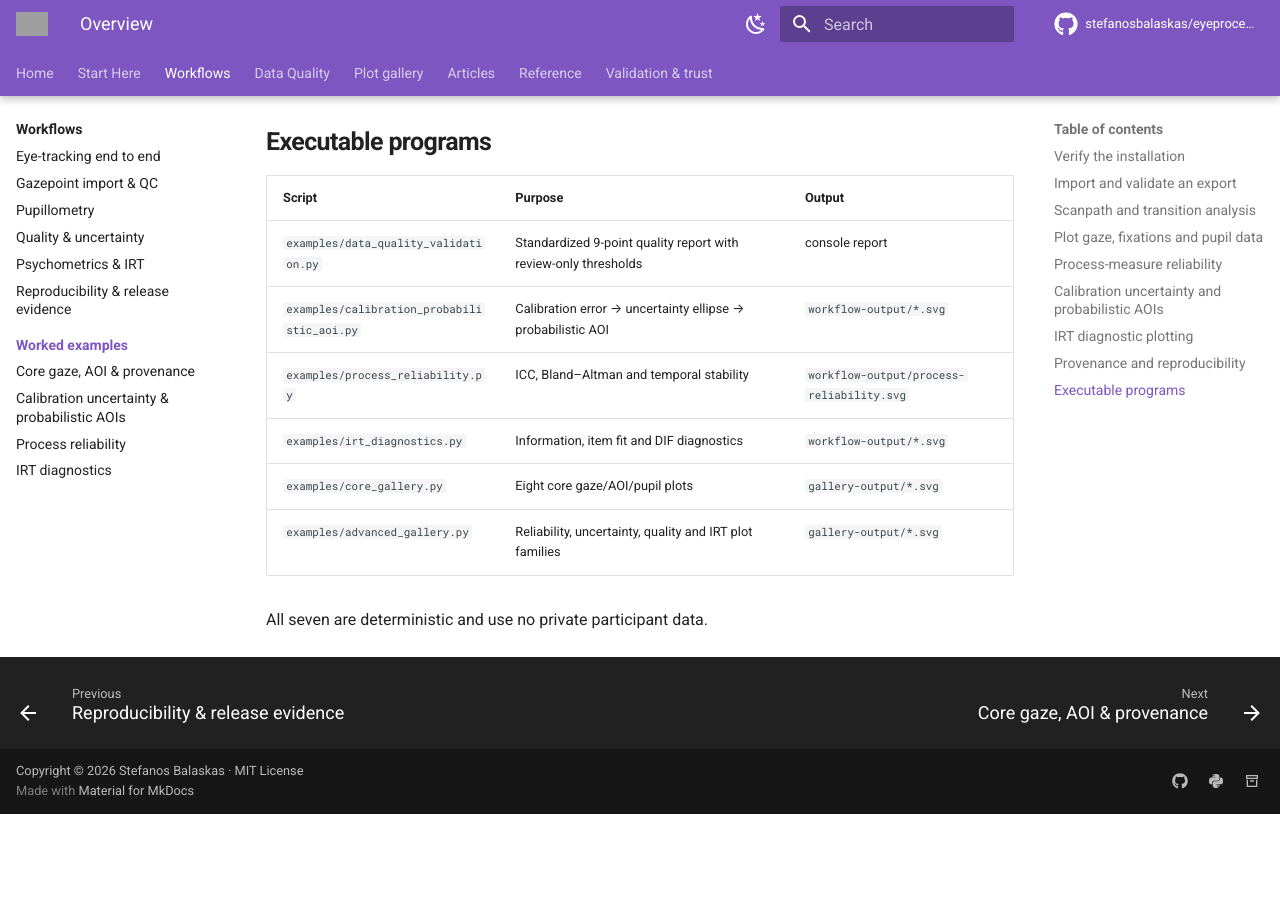
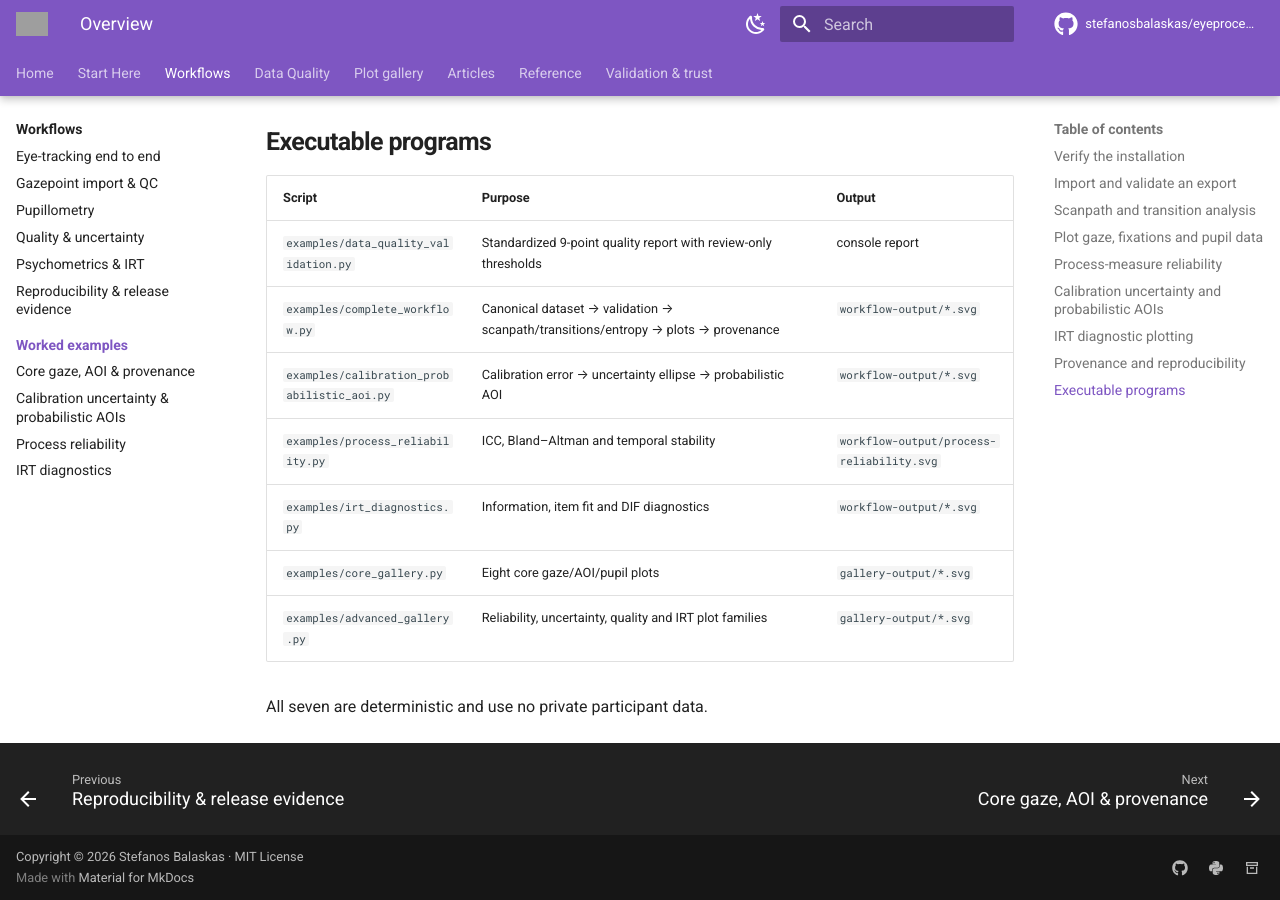
Before and after one commit to stefanosbalaskas/eyeprocesspy, an MkDocs documentation site: the page built from docs/examples/index.md, in a window 1280 px wide and 900 px high, scrolled down 3643 px. Built offline with MkDocs 1.6.1 and Material for MkDocs 9.7.7, drawn with Linux system fonts in a browser that asks for light colours; comment, search, counter and statistics services are not loaded; before the commit the page ends 4457 px from its top, so only the background shows below that; grey boxes are pictures that could not be loaded.

Commit message:
docs: fix runnable examples table rendering

```diff
--- a/docs/examples/index.md
+++ b/docs/examples/index.md
@@ -171,7 +171,8 @@ For release-level verification, use the deterministic benchmark, validation evid
 
 | Script | Purpose | Output |
 | --- | --- | --- |
-| `examples/data_quality_validation.py` | Standardized 9-point quality report with review-only thresholds | console report |\n| `examples/complete_workflow.py` | Canonical dataset → validation → scanpath/transitions/entropy → plots → provenance | `workflow-output/*.svg` |
+| `examples/data_quality_validation.py` | Standardized 9-point quality report with review-only thresholds | console report |
+| `examples/complete_workflow.py` | Canonical dataset → validation → scanpath/transitions/entropy → plots → provenance | `workflow-output/*.svg` |
 | `examples/calibration_probabilistic_aoi.py` | Calibration error → uncertainty ellipse → probabilistic AOI | `workflow-output/*.svg` |
 | `examples/process_reliability.py` | ICC, Bland–Altman and temporal stability | `workflow-output/process-reliability.svg` |
 | `examples/irt_diagnostics.py` | Information, item fit and DIF diagnostics | `workflow-output/*.svg` |
```
